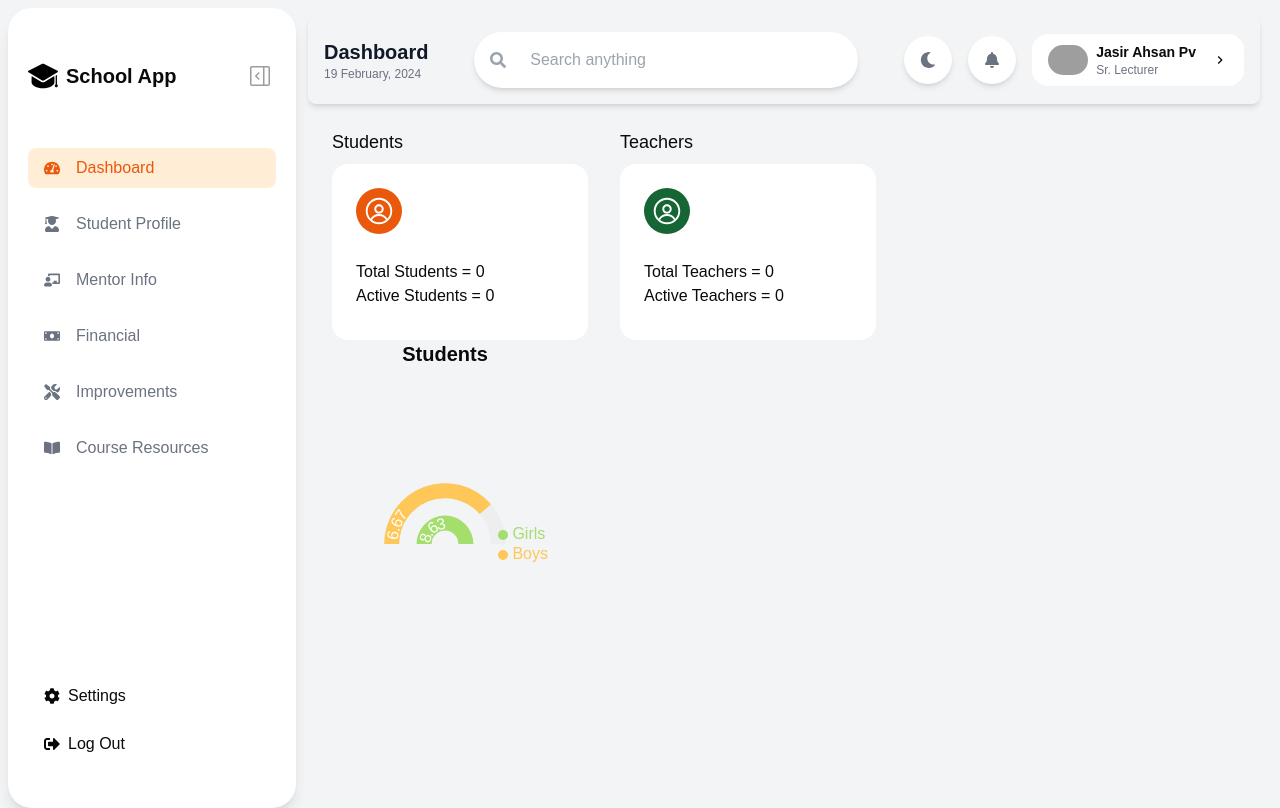
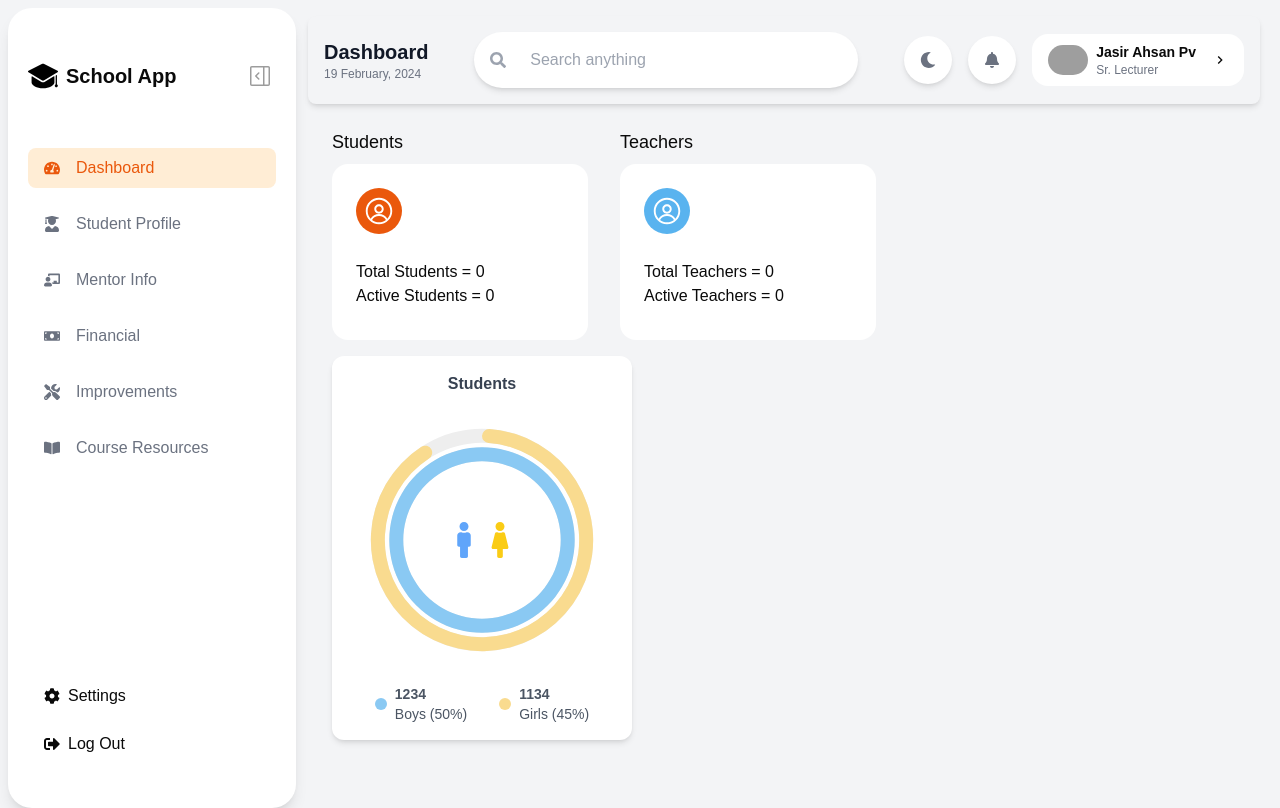
Before and after one commit to jasir-pv/Mentor-Hub, a Next.js app: page / in a window 1280 px wide. Built offline with nearby package versions, Linux system fonts and the light colour scheme; no server answers; grey boxes are pictures that could not be loaded.

Commit message:
round chart completed

```diff
--- a/components/Chart.tsx
+++ b/components/Chart.tsx
@@ -1,73 +1,71 @@
 'use client'
 
-import { RadialBarChart, RadialBar, Legend, ResponsiveContainer } from 'recharts';
+import { RadialBarChart, RadialBar, ResponsiveContainer } from 'recharts';
+import { FaMale, FaFemale } from 'react-icons/fa'; // for icons, install react-icons if not already
 
 const data = [
-
-
+  {
+    name: 'Boys',
+    value: 1234,
+    fill: '#8ac9f3', // light blue
+  },
   {
     name: 'Girls',
-    uv: 8.63,
-    pv: 3908,
-    fill: '#a4de6c',
-  },
-
-  {
-    name: 'Boys',
-    uv: 6.67,
-    pv: 4800,
-    fill: '#ffc658',
-  },
+    value: 1134,
+    fill: '#f9db8f', // light yellow
+  }
 ];
 
-const style = {
-  top: '50%',
-  right: 0,
-  transform: 'translate(0, -50%)',
-  lineHeight: '20px',
-};
+const RoundChart = () => {
+  return (
+    <div className="w-full flex flex-col aspect-square max-w-[300px] p-4 bg-white rounded-xl shadow-md mt-4">
+      <h2 className="text-center font-semibold text-gray-700 mb-4">Students</h2>
 
-type Props = {}
-
-const RoundChart = (props: Props) => {
-  return (
-    <div className="w-1/4 h-[400px]"> {/* Added fixed dimensions */}
-      {/* Title */}
-      <div className="text-center mb-4">
-        <h1 className="text-xl font-bold">Students</h1>
-      </div>
-
-      {/* Chart */}
-      <div className="w-full h-[calc(100%-80px)]"> {/* Adjusted height */}
+      <div className="relative w-full h-64">
         <ResponsiveContainer width="100%" height="100%">
           <RadialBarChart
-            cx="50%"
-            cy="50%"
-            innerRadius="20%"
-            outerRadius="80%"
-            barSize={15}
+            innerRadius="70%"
+            outerRadius="100%"
             data={data}
-            startAngle={180}
-            endAngle={0}
+            startAngle={90}
+            endAngle={-270}
           >
             <RadialBar
-              minAngle={15}
-              label={{ position: 'insideStart', fill: '#fff' }}
               background
-              clockWise
-              dataKey="uv"
-            />
-            <Legend
-              iconSize={10}
-              layout="vertical"
-              verticalAlign="middle"
-              wrapperStyle={style}
+              dataKey="value"
+              cornerRadius={50}
             />
           </RadialBarChart>
         </ResponsiveContainer>
+
+        {/* Center Icons */}
+        <div className="absolute inset-0 flex flex-col items-center justify-center text-gray-600">
+          <div className="flex items-center">
+            <FaMale className="text-blue-400 text-4xl" />
+            <FaFemale className="text-yellow-400 text-4xl" />
+          </div>
+        </div>
+      </div>
+
+      {/* Labels */}
+      <div className="flex justify-center gap-8 mt-4 text-sm text-gray-600">
+        <div className="flex items-center gap-2">
+          <span className="w-3 h-3 rounded-full bg-[#8ac9f3]"></span>
+          <div className="flex flex-col">
+            <span className="font-bold">{data[0].value}</span>
+            <span>Boys (50%)</span>
+          </div>
+        </div>
+        <div className="flex items-center gap-2">
+          <span className="w-3 h-3 rounded-full bg-[#f9db8f]"></span>
+          <div className="flex flex-col">
+            <span className="font-bold">{data[1].value}</span>
+            <span>Girls (45%)</span>
+          </div>
+        </div>
       </div>
     </div>
-  )
-}
+  );
+};
 
-export default RoundChart
+export default RoundChart;
--- a/components/Stats.tsx
+++ b/components/Stats.tsx
@@ -57,7 +57,7 @@ const Stats = () => {
         <h3 className='text-lg font-medium'>Teachers</h3>
         <div className='flex h-44 rounded-2xl bg-white w-64 mt-2'>
           <div className="relative flex flex-col gap-x-4 h-full">
-            <div className='absolute rounded-full p-2 mt-6 ml-6 bg-green-800'>
+            <div className='absolute rounded-full p-2 mt-6 ml-6 bg-[#59b3ef]'>
               <RxAvatar className='text-white w-[30px] h-[30px]'/>
             </div>
             <div className='ml-6 mt-24'>
```
